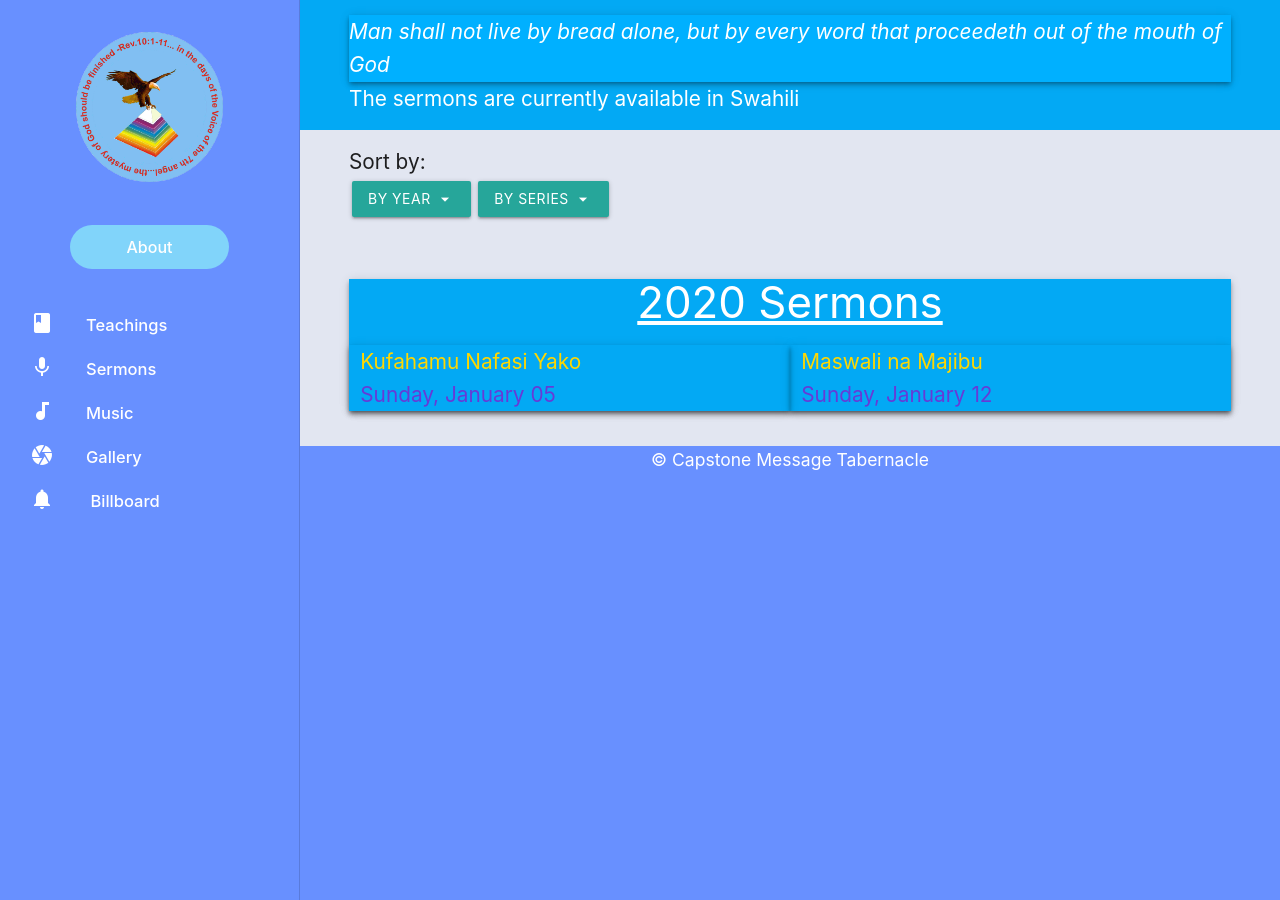
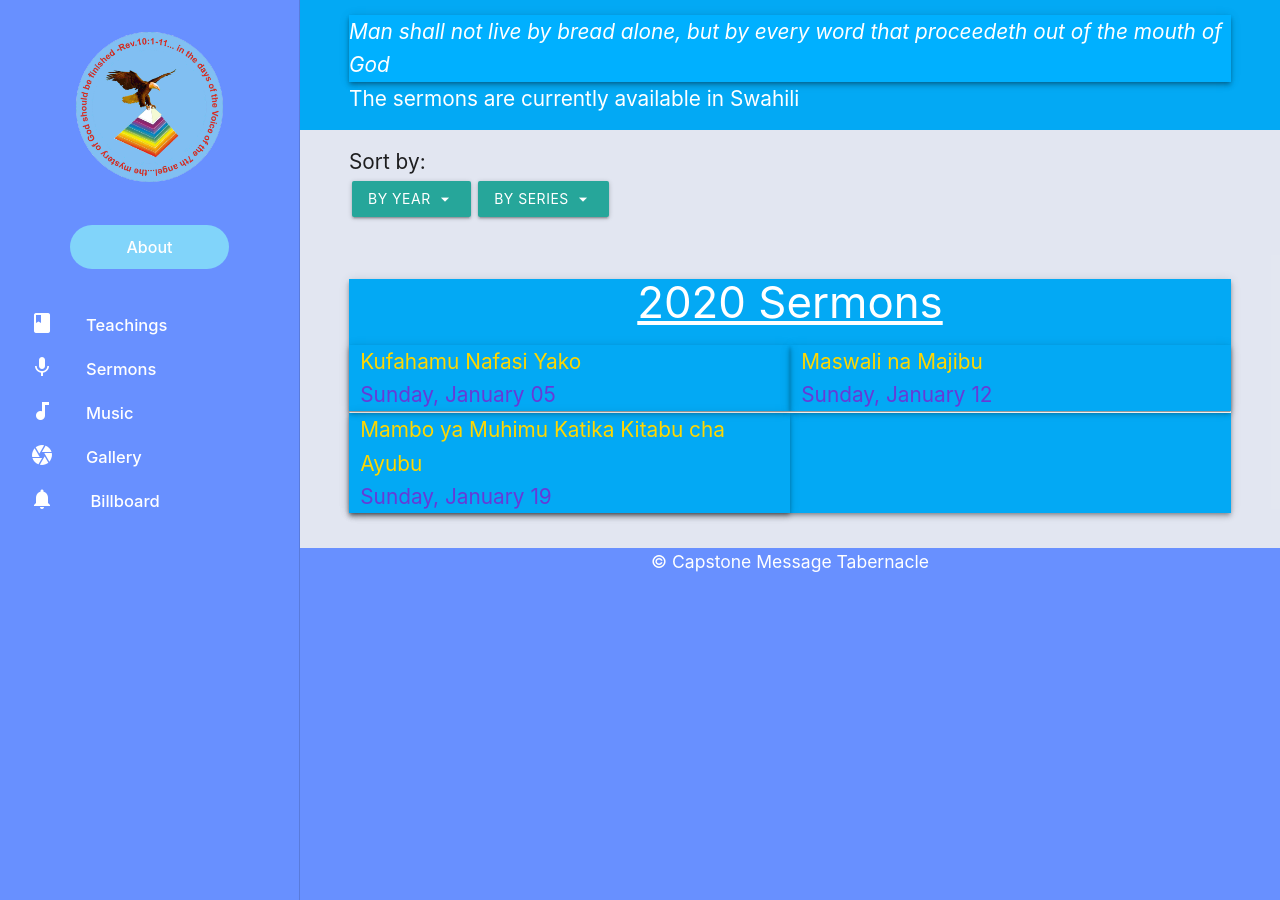
Before and after one commit to njorogetimk/matCSS, a Jekyll site: the page built from sermons/2020/index.html, in a window 1280 px wide. Built offline with Jekyll 4.4.1, drawn with Linux system fonts in a browser that asks for light colours.

Commit message:
update nuggets to 76 and sermon to January 19

```diff
--- a/index.html
+++ b/index.html
@@ -68,13 +68,13 @@
     <h4 class="center"><a href="{{ site.baseurl }}/sermons/2020/index.html">Sermons <small>(Swahili)</small></a></h4>
     <div class="row">
       <div class="col s12 m6 z-depth-2">
-        <h5 class="center"><a href="{{ site.baseurl }}/sermons/2020/Sunday/20-01-12_maswali_na_majibu.html">Maswali na Majibu</a></h5>
-        <p class="center">January 12, 2020</p>
+        <h5 class="center"><a href="{{ site.baseurl }}/sermons/2020/Sunday/20-01-19_mambo_ya_muhimu_kwenye_kitabu_cha_ayubu.html">Mambo ya Muhimu Katika Kitabu cha Ayubu</a></h5>
+        <p class="center">January 19, 2020</p>
       </div>
       <div class="col s12 m6 z-depth-2">
         <h5 class="center"><a href="{{ site.baseurl }}/sermons/series/golden_nuggets.html">Vito vya Bibilia</a></h5>
         <p class="small center">(Golden Nuggets)</p>
-        <p class="center"><a href="{{ site.baseurl }}/sermons/2019/thursday/goldenNuggets/19-03-06_sadaka_ya_asubuhi_na_jioni.html">75. Sadaka ya Asubuhi na Jioni</a></p>
+        <p class="center"><a href="{{ site.baseurl }}/sermons/2020/Thursday/20-01-16_madhabahu_ya_uvumba_ndani_yako.html">76. Madhabahu ya Uvumba ndani Yako</a></p>
       </div>
     </div>
   </div>
--- /dev/null
+++ b/sermons/2020/Sunday/20-01-19_mambo_ya_muhimu_kwenye_kitabu_cha_ayubu.html
@@ -0,0 +1,10 @@
+---
+layout : sermons_sunday
+title : Mambo ya Muhimu Katika Kitabu cha Ayubu | 2020
+heading : Mambo ya Muhimu Katika Kitabu cha Ayubu
+date : Sunday, January 19
+year : 2020
+---
+
+<iframe src="https://drive.google.com/file/d/1YwaqRp_EdbesZeWzIkV2vD9DYtIxYp1Q/preview" width="600"
+    height="100"></iframe>
```
Also changed, not shown: sermons/2020/Thursday/20-01-16_madhabahu_ya_uvumba_ndani_yako.html (added, +11 -0 lines).
